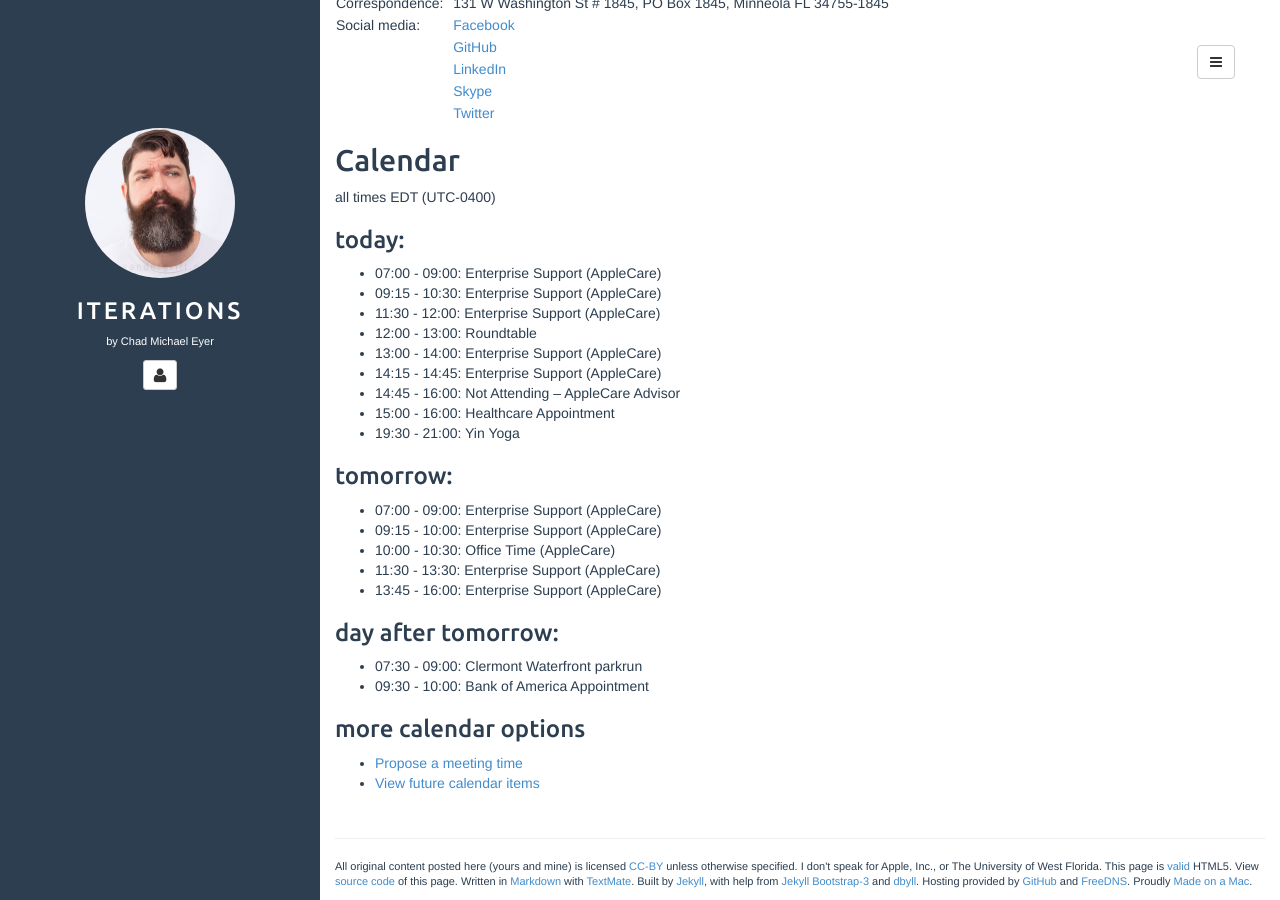
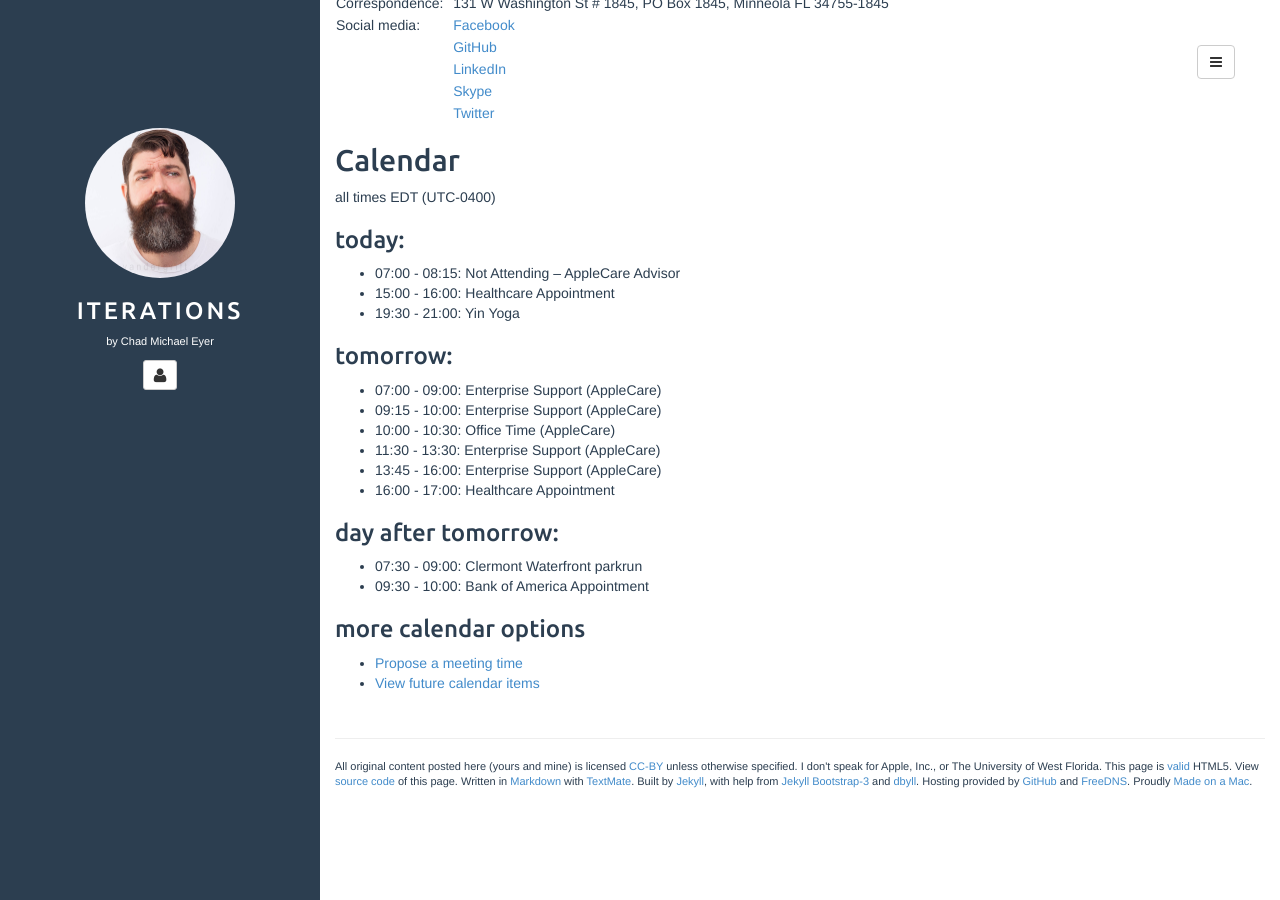
Before and after one commit to chadmichaeleyer/chadmichaeleyer.github.io, a Jekyll site: the page built from about.md, in a window 1280 px wide and 900 px high, scrolled down 1290 px. Built offline with Jekyll 4.4.1, drawn with Linux system fonts in a browser that asks for light colours.

Commit message:
calendar update

```diff
--- a/calendar.markdown
+++ b/calendar.markdown
@@ -2,13 +2,7 @@ all times EDT (UTC-0400)
 
 ### today:
 
-* 07:00 - 09:00: Enterprise Support (AppleCare)
-* 09:15 - 10:30: Enterprise Support (AppleCare)
-* 11:30 - 12:00: Enterprise Support (AppleCare)
-* 12:00 - 13:00: Roundtable
-* 13:00 - 14:00: Enterprise Support (AppleCare)
-* 14:15 - 14:45: Enterprise Support (AppleCare)
-* 14:45 - 16:00: Not Attending – AppleCare Advisor
+* 07:00 - 08:15: Not Attending – AppleCare Advisor
 * 15:00 - 16:00: Healthcare Appointment
 * 19:30 - 21:00: Yin Yoga
 
@@ -19,6 +13,7 @@ all times EDT (UTC-0400)
 * 10:00 - 10:30: Office Time (AppleCare)
 * 11:30 - 13:30: Enterprise Support (AppleCare)
 * 13:45 - 16:00: Enterprise Support (AppleCare)
+* 16:00 - 17:00: Healthcare Appointment
 
 ### day after tomorrow:
 
```
Also changed, not shown: calendar-year.markdown (+2 -7 lines).
